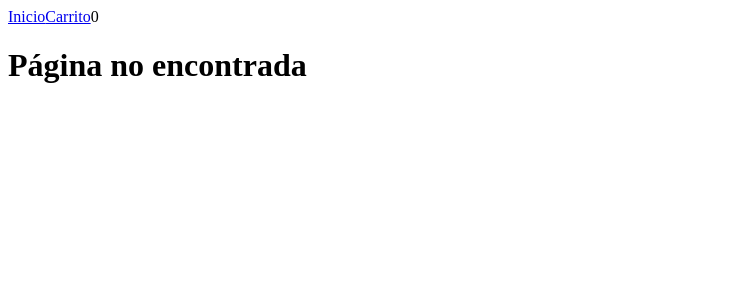
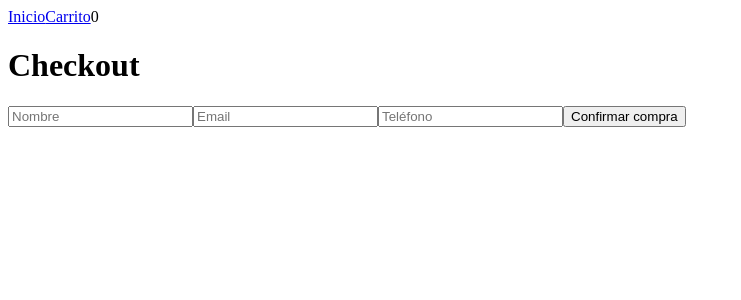
Before and after one commit to Shaktulu30/ecommerce, a React (Vite) app: page /checkout in a window 1280 px wide. Shown: the top 300 px of the page, without its empty margins (0-741 px from the left). Built offline with nearby package versions, Linux system fonts and the light colour scheme; no server answers.

Commit message:
Checkout Completo

```diff
--- a/src/App.jsx
+++ b/src/App.jsx
@@ -1,5 +1,5 @@
+import Checkout from './pages/Checkout';
 import ItemDetailContainer from './components/ItemDetailContainer';
-// import ProductDetail from './pages/ProductDetail';
 import NavBar from './components/NavBar';
 import { Routes, Route } from 'react-router-dom';
 import ItemListContainer from './components/ItemListContainer';
@@ -13,6 +13,7 @@ function App() {
         <Route path="/" element={<ItemListContainer />} />
         <Route path="/cart" element={<Cart />} />
         <Route path="/product/:id" element={<ItemDetailContainer />} />
+        <Route path="/checkout" element={<Checkout />} />
         <Route path="*" element={<h1>Página no encontrada</h1>} />
       </Routes>
     </div>
--- a/src/pages/Cart.jsx
+++ b/src/pages/Cart.jsx
@@ -1,3 +1,4 @@
+import { Link } from "react-router-dom";
 import { useCart } from "../context/CartContext";
 
 function Cart() {
@@ -17,6 +18,7 @@ function Cart() {
                 {item.precio * item.cantidad}
               </p>
               <button onClick={() => removeFromCart(item.id)}>Quitar</button>
+              <Link to="/checkout">Finalizar compra</Link>
             </div>
           ))}
           <h3>Total: ${totalPrecio()}</h3>
--- /dev/null
+++ b/src/pages/Checkout.jsx
@@ -0,0 +1,76 @@
+import { collection, addDoc } from "firebase/firestore";
+import { db } from "../firebaseConfig";
+import { useState } from "react";
+import { useCart } from "../context/CartContext";
+
+function Checkout() {
+  const { cart, totalPrecio } = useCart();
+
+  const [datos, setDatos] = useState({
+    nombre: "",
+    email: "",
+    telefono: "",
+  });
+
+  const [ordenId, setOrdenId] = useState(null);
+
+  function handleChange(e) {
+    setDatos({ ...datos, [e.target.name]: e.target.value });
+  }
+
+  async function handleSubmit(e) {
+    e.preventDefault();
+
+    const orden = {
+      comprador: datos,
+      items: cart,
+      total: totalPrecio(),
+      fecha: new Date(),
+    };
+
+    try {
+      const docRef = await addDoc(collection(db, "ordenes"), orden);
+      setOrdenId(docRef.id);
+    } catch (error) {
+      console.error("Error al crear la orden:", error);
+    }
+  }
+
+  return (
+    <div>
+      {ordenId ? (
+        <div>
+          <h1>¡Compra realizada con éxito!</h1>
+          <p>El ID de tu orden es: {ordenId}</p>
+        </div>
+      ) : (
+        <div>
+          <h1>Checkout</h1>
+          <form onSubmit={handleSubmit}>
+            <input
+              name="nombre"
+              placeholder="Nombre"
+              value={datos.nombre}
+              onChange={handleChange}
+            />
+            <input
+              name="email"
+              placeholder="Email"
+              value={datos.email}
+              onChange={handleChange}
+            />
+            <input
+              name="telefono"
+              placeholder="Teléfono"
+              value={datos.telefono}
+              onChange={handleChange}
+            />
+            <button type="submit">Confirmar compra</button>
+          </form>
+        </div>
+      )}
+    </div>
+  );
+}
+
+export default Checkout;
```
